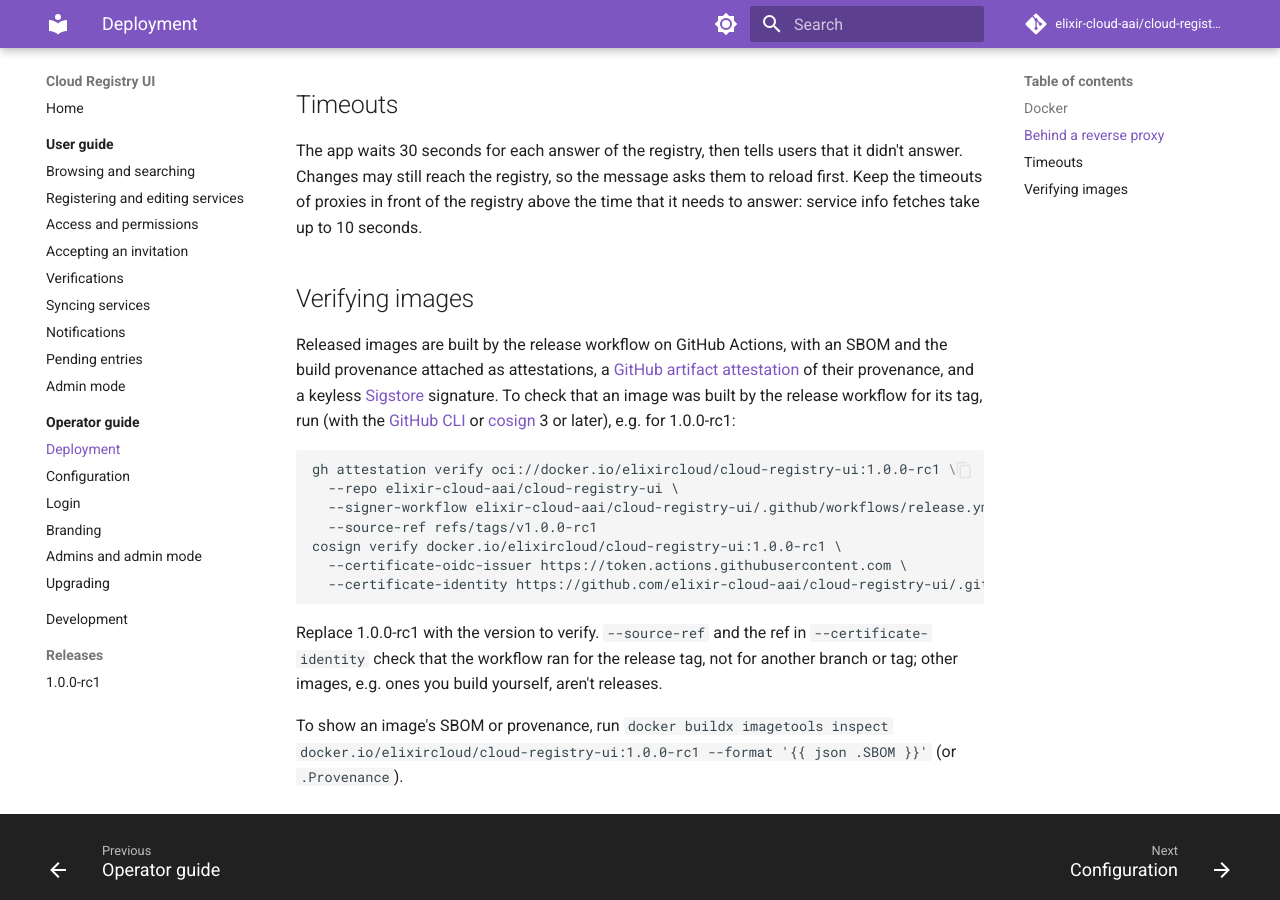
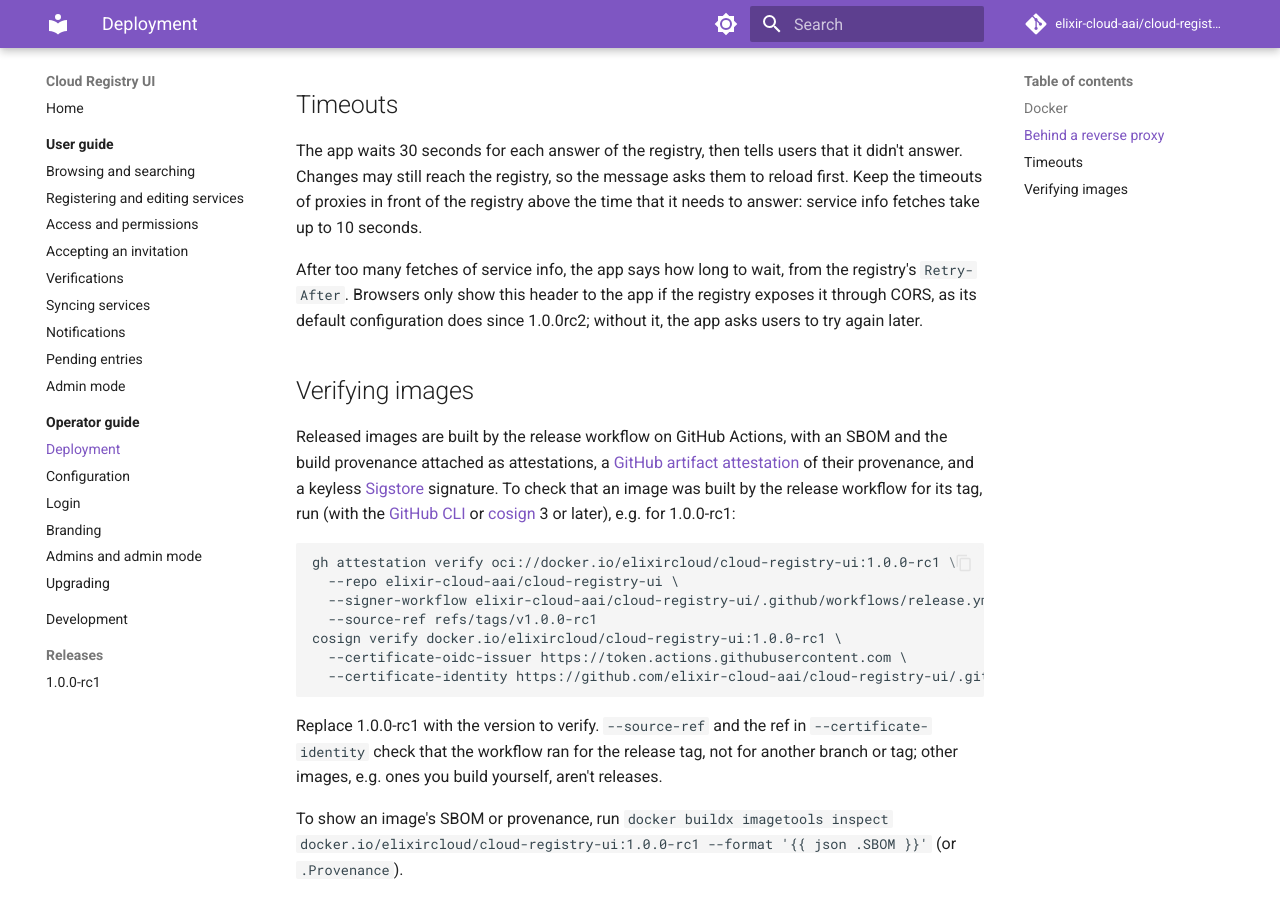
Before and after one commit to elixir-cloud-aai/cloud-registry-ui, an MkDocs documentation site: the page built from docs/operator-guide/deployment.md, in a window 1280 px wide and 900 px high, scrolled down 1552 px. Built offline with MkDocs 1.6.1 and Material for MkDocs 9.7.7, drawn with Linux system fonts in a browser that asks for light colours; comment, search, counter and statistics services are not loaded.

Commit message:
fix: share one deadline with the token retry
Also tell operators that the wait needs Retry-After exposed.

Co-Authored-By: Claude Opus 5.5 <noreply@anthropic.com>

```diff
--- a/docs/operator-guide/deployment.md
+++ b/docs/operator-guide/deployment.md
@@ -59,6 +59,11 @@ didn't answer. Changes may still reach the registry, so the message asks them to
 first. Keep the timeouts of proxies in front of the registry above the time that it
 needs to answer: service info fetches take up to 10 seconds.
 
+After too many fetches of service info, the app says how long to wait, from the
+registry's `Retry-After`. Browsers only show this header to the app if the registry
+exposes it through CORS, as its default configuration does since 1.0.0rc2; without it,
+the app asks users to try again later.
+
 ## Verifying images
 
 Released images are built by the release workflow on GitHub Actions, with an SBOM and the build provenance attached as attestations, a [GitHub artifact attestation](https://docs.github.com/en/actions/concepts/security/artifact-attestations) of their provenance, and a keyless [Sigstore](https://www.sigstore.dev/) signature. To check that an image was built by the release workflow for its tag, run (with the [GitHub CLI](https://cli.github.com/) or [cosign](https://docs.sigstore.dev/cosign/system_config/installation/) 3 or later), e.g. for 1.0.0-rc1:
```
Also changed, not shown: 1 other file.
